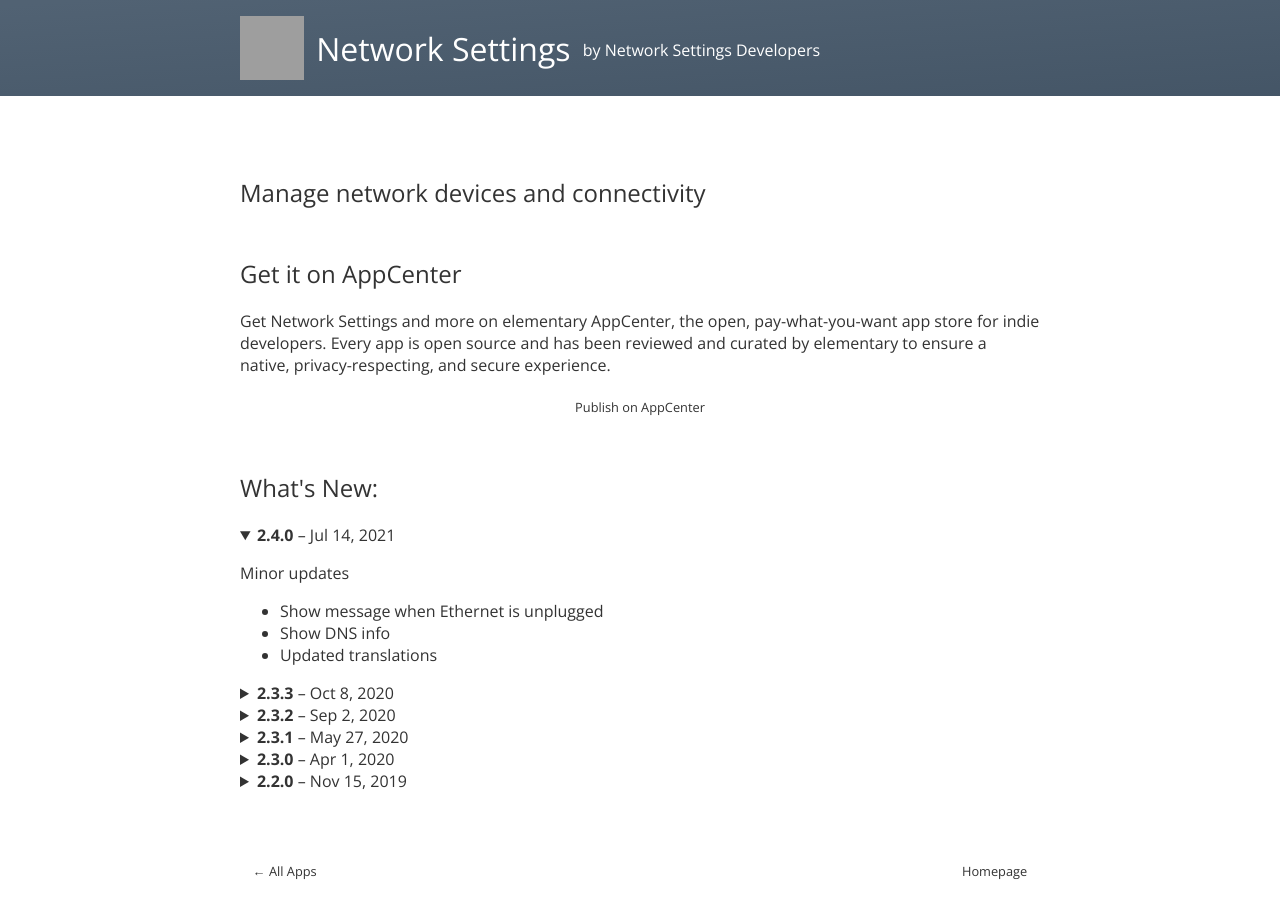
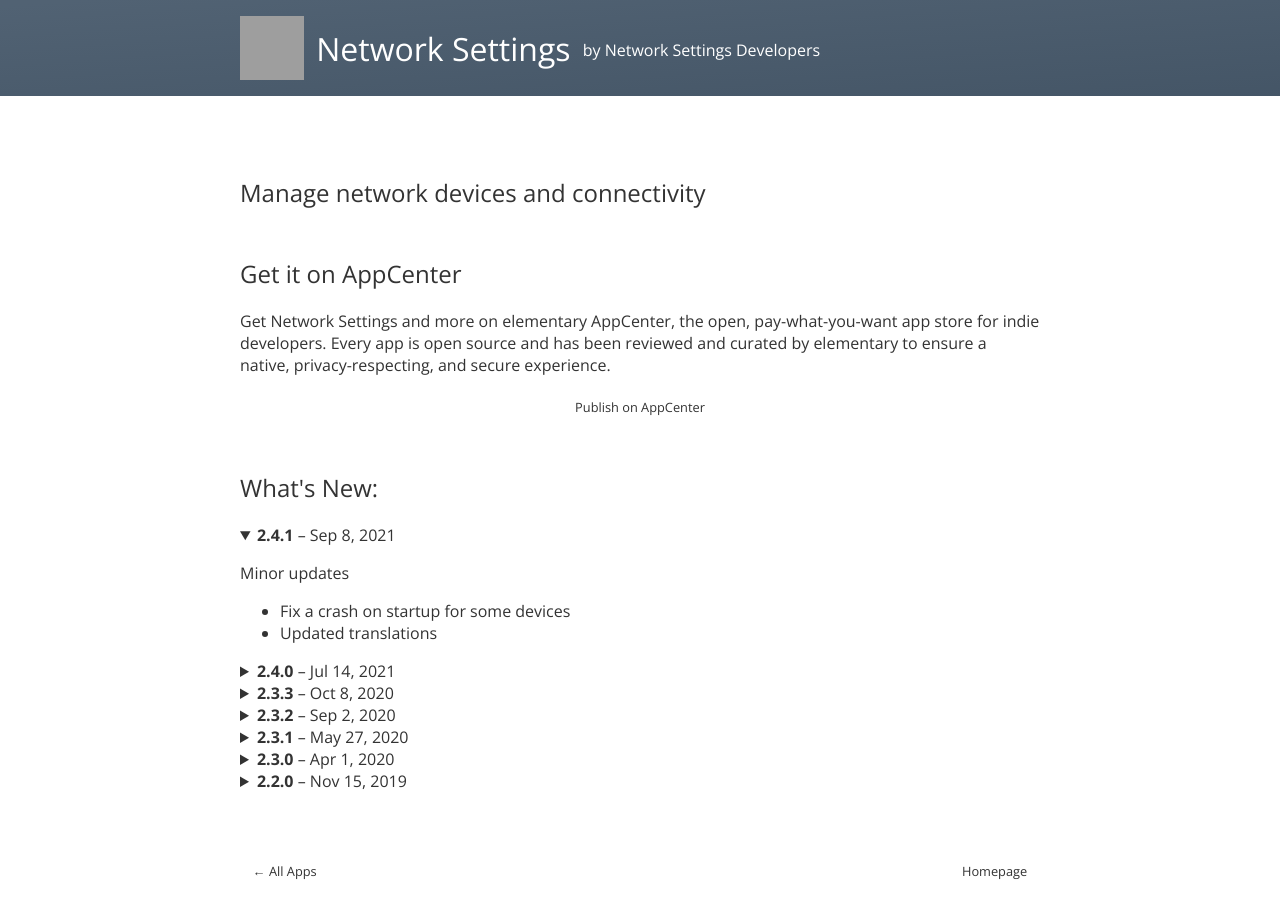
Before and after one commit to elementary/appcenter-web, a Jekyll site: the page built from _apps/io.elementary.switchboard.network.md, in a window 1280 px wide. Built offline with Jekyll 4.4.1, drawn with Linux system fonts in a browser that asks for light colours; nearby versions of some CDN libraries; grey boxes are pictures that could not be loaded.

Commit message:
Automatic update of data

```diff
--- a/_apps/io.elementary.switchboard.network.md
+++ b/_apps/io.elementary.switchboard.network.md
@@ -19,6 +19,18 @@ color:
   primary-text: "#fff"
 price: false
 releases:
+- version: 2.4.1
+  unix-timestamp: 1631059200
+  description: |-
+    <p>Minor updates</p>
+
+    <ul>
+
+      <li>Fix a crash on startup for some devices</li>
+
+      <li>Updated translations</li>
+
+    </ul>
 - version: 2.4.0
   unix-timestamp: 1626220800
   description: |-
```
